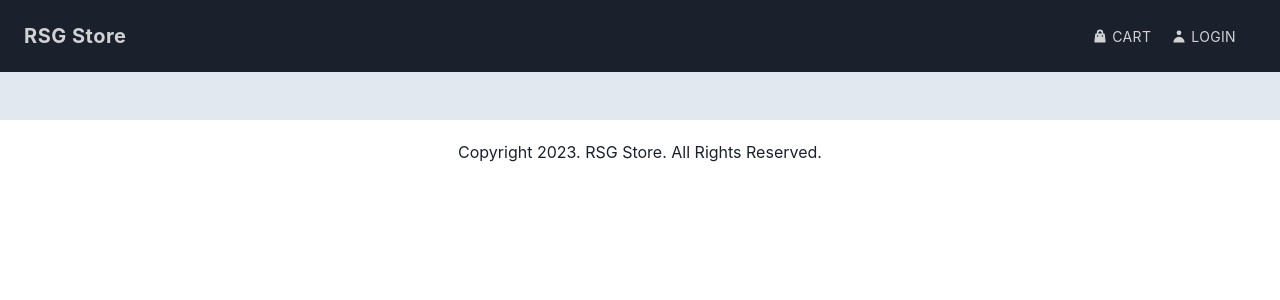
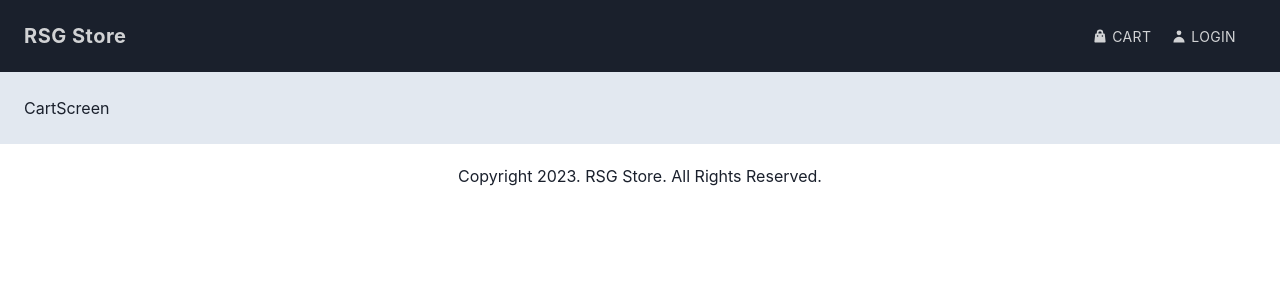
Before and after one commit to Ruchita-Goregaonkar7/My-Store, a React (Create React App) app in the folder frontend/: page /cart in a window 1280 px wide. Shown: the top 300 px of the page. Built offline with nearby package versions, Linux system fonts and the light colour scheme.

Commit message:
step 27 - Cart Screen and Route done.

```diff
--- a/frontend/src/App.js
+++ b/frontend/src/App.js
@@ -2,6 +2,7 @@
 import { BrowserRouter, Route, Routes } from "react-router-dom";
 import Footer from "./components/Footer";
 import Header from "./components/Header";
+import CartScreen from "./screens/CartScreen";
 import HomeScreen from "./screens/HomeScreen";
 import ProductScreen from "./screens/ProductScreen";
 
@@ -19,6 +20,8 @@
                 <Routes>
                     <Route path='/' element={<HomeScreen/>}/>
                     <Route path='/product/:id' element={<ProductScreen/>}/>
+                    <Route path='/cart/:id' element={<CartScreen/>}/>
+                    <Route path='/cart' element={<CartScreen/>}/>
                 </Routes>
             </Flex>
             <Footer/>
--- /dev/null
+++ b/frontend/src/screens/CartScreen.js
@@ -0,0 +1,13 @@
+import { useParams, useSearchParams } from "react-router-dom";
+
+
+const CartScreen = () => {
+    const { id } = useParams();
+
+    const [searchParams] = useSearchParams();
+    let qty = searchParams.get('qty');
+
+    return <div>CartScreen</div>;
+};
+
+export default CartScreen;
```
